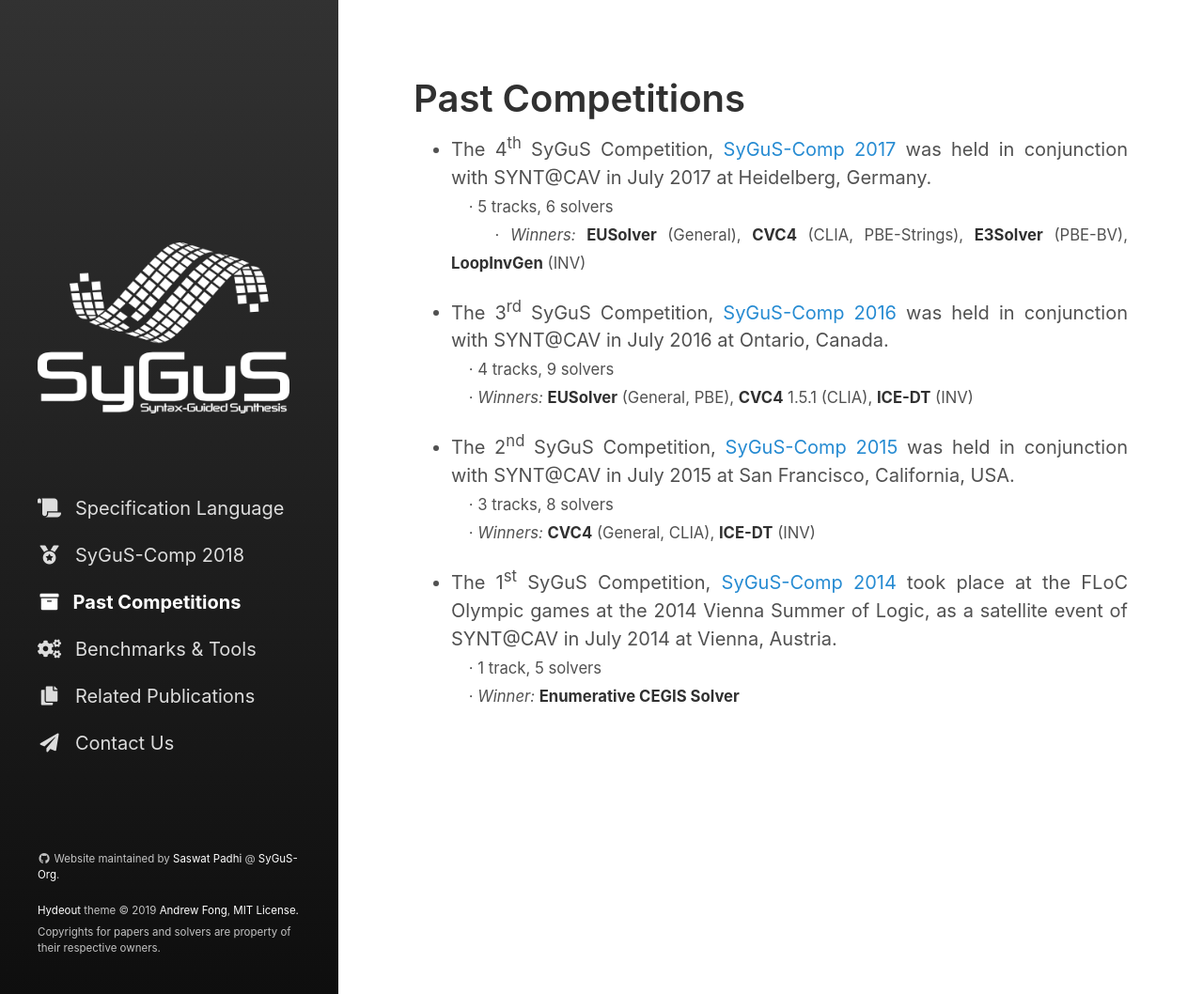
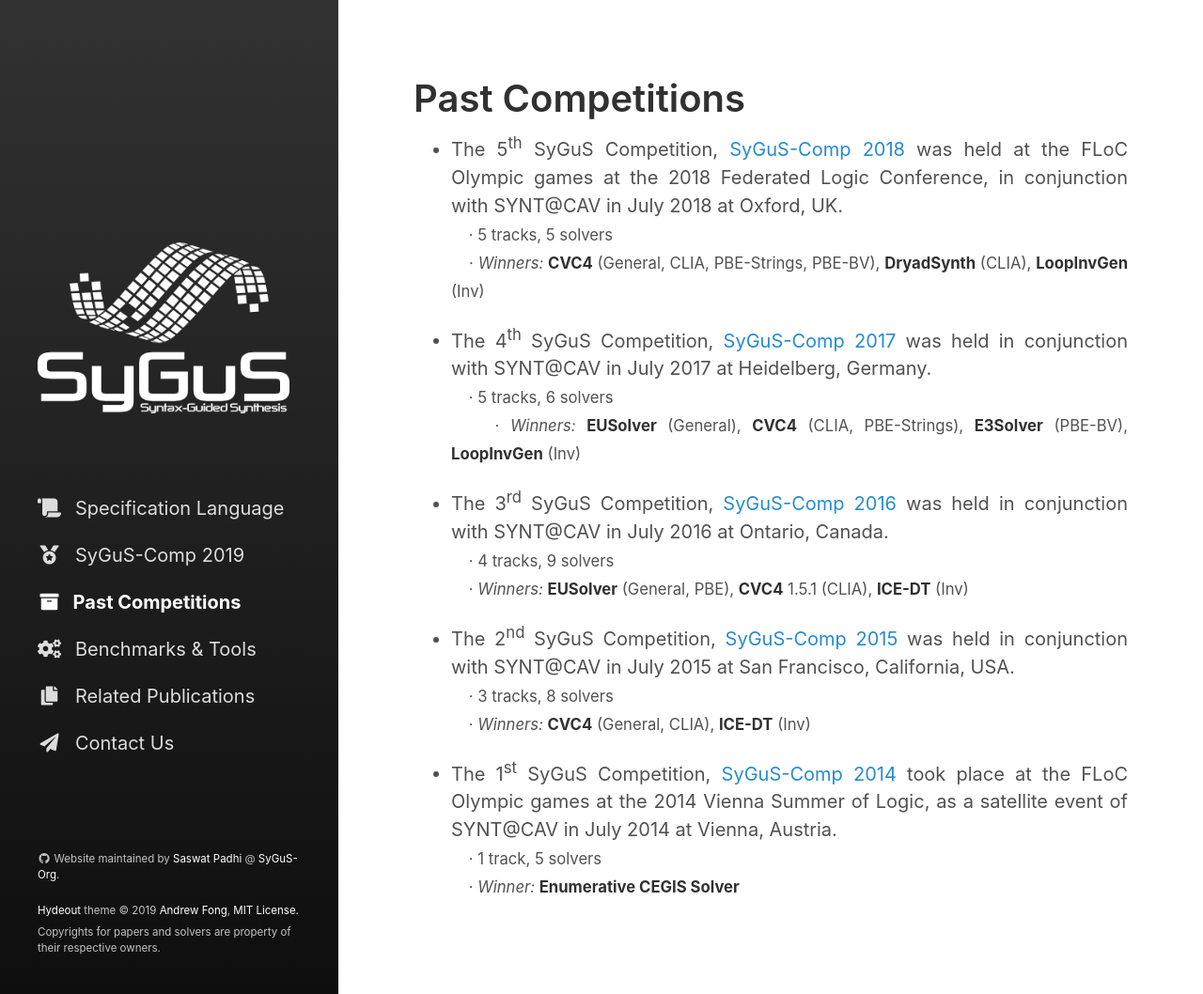
Before and after one commit to SyGuS-Org/sygus-org.github.io, a Jekyll site: the page built from comp/index.md, in a window 1280 px wide. Shown: the whole page at 94% size. Built offline with Jekyll 4.4.1, drawn with Linux system fonts in a browser that asks for light colours.

Commit message:
Initial draft for 2019 SyGuS-Comp

```diff
--- a/comp/index.md
+++ b/comp/index.md
@@ -6,12 +6,21 @@ sidebar_link: true
 sidebar_sort_order: 300
 ---
 
+- The 5<sup>th</sup> SyGuS Competition, [SyGuS-Comp 2018](2018) was held
+  at the FLoC Olympic games at the 2018 Federated Logic Conference,
+  in conjunction with SYNT@CAV in July 2018 at Oxford, UK.
+  <br>
+  <small>
+    &nbsp; &nbsp; &middot; 5 tracks, 5 solvers <br>
+    &nbsp; &nbsp; &middot; _Winners:_ **CVC4** (General, CLIA, PBE-Strings, PBE-BV), **DryadSynth** (CLIA), **LoopInvGen** (Inv)
+  </small>
+
 - The 4<sup>th</sup> SyGuS Competition, [SyGuS-Comp 2017](2017) was held
   in conjunction with SYNT@CAV in July 2017 at Heidelberg, Germany.
   <br>
   <small>
     &nbsp; &nbsp; &middot; 5 tracks, 6 solvers <br>
-    &nbsp; &nbsp; &middot; _Winners:_ **EUSolver** (General), **CVC4** (CLIA, PBE-Strings), **E3Solver** (PBE-BV), **LoopInvGen** (INV)
+    &nbsp; &nbsp; &middot; _Winners:_ **EUSolver** (General), **CVC4** (CLIA, PBE-Strings), **E3Solver** (PBE-BV), **LoopInvGen** (Inv)
   </small>
 
 - The 3<sup>rd</sup> SyGuS Competition, [SyGuS-Comp 2016](2016) was held
@@ -19,7 +28,7 @@ sidebar_sort_order: 300
   <br>
   <small>
     &nbsp; &nbsp; &middot; 4 tracks, 9 solvers <br>
-    &nbsp; &nbsp; &middot; _Winners:_ **EUSolver** (General, PBE), **CVC4** 1.5.1 (CLIA), **ICE-DT** (INV)
+    &nbsp; &nbsp; &middot; _Winners:_ **EUSolver** (General, PBE), **CVC4** 1.5.1 (CLIA), **ICE-DT** (Inv)
   </small>
 
 - The 2<sup>nd</sup> SyGuS Competition, [SyGuS-Comp 2015](2015) was held
@@ -27,7 +36,7 @@ sidebar_sort_order: 300
   <br>
   <small>
     &nbsp; &nbsp; &middot; 3 tracks, 8 solvers <br>
-    &nbsp; &nbsp; &middot; _Winners:_ **CVC4** (General, CLIA), **ICE-DT** (INV)
+    &nbsp; &nbsp; &middot; _Winners:_ **CVC4** (General, CLIA), **ICE-DT** (Inv)
   </small>
 
 - The 1<sup>st</sup> SyGuS Competition, [SyGuS-Comp 2014](2014) took place
```
Also changed, not shown: comp/2018/index.md (+0 -2 lines), comp/2019/index.md (added, +89 -0 lines).
